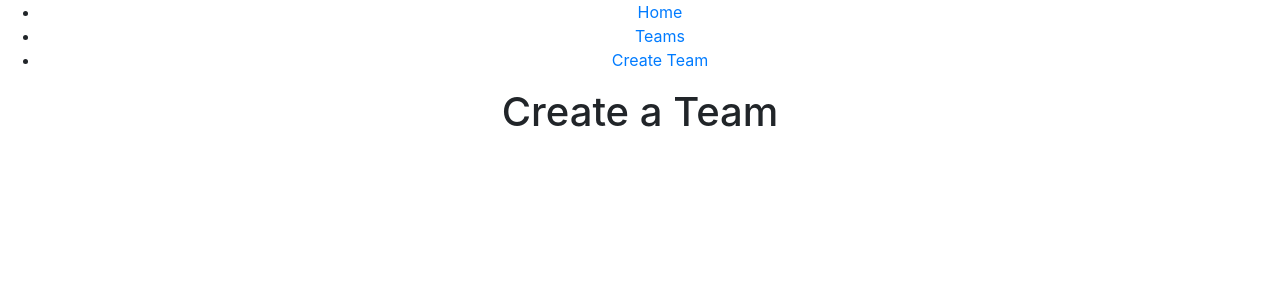
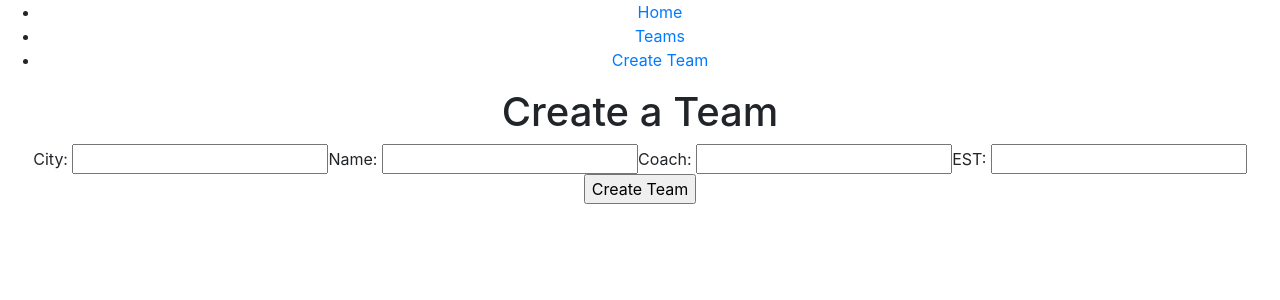
Before and after one commit to aleebrady/scouting-report-app, a React (Create React App) app in the folder frontend/: page /teams/new in a window 1280 px wide. Shown: the top 300 px of the page. Built offline with nearby package versions, Linux system fonts and the light colour scheme.

Commit message:
created form

```diff
--- a/frontend/src/App.js
+++ b/frontend/src/App.js
@@ -1,4 +1,4 @@
-import logo from './logo.svg';
+// import logo from './logo.svg';
 import './App.css';
 import {BrowserRouter as Router, Route, Switch} from 'react-router-dom'
 import Home from "./components/Home"
--- a/frontend/src/components/TeamForm.js
+++ b/frontend/src/components/TeamForm.js
@@ -1,9 +1,39 @@
-import React from 'react'
+import React, { Component } from 'react'
 
-export default function TeamForm() {
-    return (
-        <div>
-            <h1>Create a Team</h1>
-        </div>
-    )
+export default class TeamForm extends Component {
+    state = {
+        city: "",
+        name: "",
+        coach: "",
+        est: ""
+    }
+
+    submit = e => {
+        e.preventDefault()
+        this.setState({
+            city: "",
+            name: "",
+            coach: "",
+            est: ""
+        })
+    }
+
+    render() {
+        return (
+            <div>
+                <h1>Create a Team</h1>
+                <form onSubmit={this.submit}>
+                    City: <input onChange={e => this.setState({city: e.target.value})}
+                    type="text" value={this.state.city} />
+                    Name: <input onChange={e => this.setState({name: e.target.value})}
+                    type="text" value={this.state.name} />
+                    Coach: <input onChange={e => this.setState({coach: e.target.value})}
+                    type="text" value={this.state.coach} />
+                    EST: <input onChange={e => this.setState({est: e.target.value})}
+                    type="number" value={this.state.est} />
+                    <input type="submit" value="Create Team" />
+                </form>
+            </div>
+        )
+    }
 }
```
Also changed, not shown: 1 other file (tests, documents, lock files or other folders).
